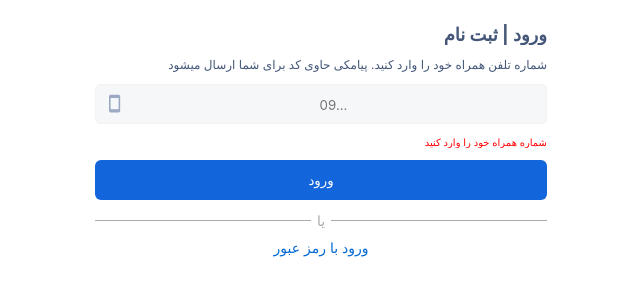
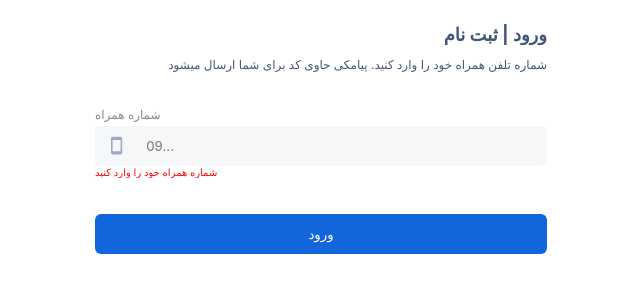
Before and after one commit to mohammadFeiz/bashgahemoshtarian, a React (Create React App) app: page / in a window 1280 px wide. Shown: the top 300 px of the page, without its empty margins (319-959 px from the left). Built offline with nearby package versions, Linux system fonts and the light colour scheme.

Commit message:
دریافت الماس ها از سرور . تکمبل فرم ثبت نام

```diff
--- a/src/App.js
+++ b/src/App.js
@@ -4,7 +4,7 @@ import AIOService from './npm/aio-service/aio-service';
 import apis from './apis';
 import Axios from 'axios';
 import {Icon} from '@mdi/react';
-import {mdiGift,mdiPoll,mdiHome,mdiHistory,mdiHelp, mdiWallet} from '@mdi/js';
+import {mdiGift,mdiPoll,mdiHome,mdiHistory,mdiHelp, mdiWallet, mdiAccountBoxOutline, mdiEmailOutline} from '@mdi/js';
 import Javayez from './pages/javayez/javayez';
 import ShakhesHa from './pages/shakhes-ha/shakhes-ha';
 import Khane from './pages/khane/khane';
@@ -24,37 +24,26 @@ export default class App extends Component{
     let isAutenticated = false;
     if(token){isAutenticated = true}
     this.state = {
-      isAutenticated,registered:true,number:'',firstName:'',lastName:'',email:'',token
+      isAutenticated,registered:true,token
     }
   }
   async onInterNumber(number){
     let res = await Axios.post('http://10.10.10.22:8081/sso/api/v1/user/twofactorauth', { Mobile: number })
+    console.log('onInterNumber',res);
     if (res.data.IsSuccess) {
-      this.setState({number,registered:!!res.data.Data.Status})
+      this.setState({registered:!!res.data.Data.Status})
       return true
     }
     else {
       return alert(res.data.Message);
     }
   }
-  async onInterCode(code){
-    let {number,registered} = this.state;
-    let firstName = '',lastName = '',email = '';
+  async onInterCode({number,code,FirstName,LastName,Email}){
     debugger;
-    if(!registered){
-      while(typeof firstName !== 'string' || firstName.length < 2){
-        firstName = window.prompt('نام کاربر','نام خود را وارد کنید');
-      }
-      while(typeof lastName !== 'string' || lastName.length < 2){
-        lastName = window.prompt('نام خانوادگی کاربر','نام خانوادگی خود را وارد کنید');
-      }
-      while(typeof email !== 'string' || !email){
-        email = window.prompt('ایمیل کاربر','آدرس ایمیل خود را وارد کنید');
-      }
-    }
+    code = code.toString();
     let res = await Axios.post(
       'http://10.10.10.22:8081/sso/api/v1/user/twofactorauthconfirm',
-      { mobile: number,OtpCode:code,FirstName:firstName,LastName:lastName,Email:email }
+      { mobile: number,OtpCode:code,FirstName,LastName,Email }
     )
     if (res.data.IsSuccess) {
       let token = res.data.Data.access_token;
@@ -66,26 +55,31 @@ export default class App extends Component{
       return 'دریافت کیف پول با مشکل مواجه شد'
     }
   }
-  onInterPassword(number, password){
+  onInterPassword({number, password}){
 
   }
   render(){
-    let {isAutenticated,token} = this.state;
+    let {isAutenticated,token,registered} = this.state;
     if(isAutenticated){
-      let mobile = this.tokenStorage.load('mobile')
-      while(typeof mobile !== 'string' || mobile.length < 11){
-        mobile = window.prompt('شماره همراه کاربر','شماره همراه خود را وارد کنید');
-      }
-      this.tokenStorage.save(mobile,'mobile');
-      return <Main token={token} mobile={mobile}/>
+      return <Main token={token} mobile={this.tokenStorage.load('mobile')}/>
+    }
+    let fields = [];
+    if(!registered){
+      fields = [
+        {label:'نام',field:'FirstName',type:'text',validations:[['required']],prefix:<Icon path={mdiAccountBoxOutline} size={1}/>},
+        {label:'نام خانوادگی',field:'LastName',type:'text',validations:[['required']],prefix:<Icon path={mdiAccountBoxOutline} size={1}/>},
+        {label:'ایمیل',field:'Email',type:'text',validations:[['required']],prefix:<Icon path={mdiEmailOutline} size={1}/>},
+      ]
     }
     return (
       <OTPLogin
         time={30}
+        verifiedCode={'1234'}
+        fields={fields}
         codeLength={5}
         onInterNumber={(number) => this.onInterNumber(number)}
-        onInterCode={(code) => this.onInterCode(code)}
-        onInterPassword={(number, password) => this.onInterPassword(number, password)}
+        onInterCode={(obj) => this.onInterCode(obj)}
+        //onInterPassword={(obj) => this.onInterPassword(obj)}
       />
     )
   }
@@ -140,7 +134,7 @@ class Main extends Component{
   }
   async getGems(){
     const {apis,mobile} = this.state;
-    let gems = await apis({api:'gems',parameter:{mobile}}) || 5000;
+    let gems = await apis({api:'gems',parameter:{mobile}});
     this.setState({gems})
   }
   async getHistory(){
--- a/src/npm/aio-form-react/aio-form-react.js
+++ b/src/npm/aio-form-react/aio-form-react.js
@@ -60,7 +60,7 @@ export default class AIOForm extends Component {
     }
   }
   getInput_text({className,value,onChange,options,disabled,style,placeholder,min,max}, input){
-    let props = {min,max,...input.attrs,autoHeight:input.autoHeight,type:input.type,value,className,onChange,options,disabled,style,placeholder,options,optionText:input.optionText,optionValue:input.optionValue};
+    let props = {min,max,...input.attrs,maxLength:input.maxLength,autoHeight:input.autoHeight,type:input.type,value,className,onChange,options,disabled,style,placeholder,options,optionText:input.optionText,optionValue:input.optionValue};
     let {defaults = {}} = this.props;
     let def = defaults[input.type]
     def = def === undefined?{}:def;
@@ -501,13 +501,13 @@ export default class AIOForm extends Component {
     }
   }
   render() {
-    let {tabs = [],style,className} = this.props;
+    let {tabs = [],style,className,rtl} = this.props;
     this.isThereError = false;
     return (
       <ReactVirtualDom
         layout={{
           attrs:{ref:this.dom},
-          className: 'aio-form' + (className?' ' + className:''),
+          className: 'aio-form' + (className?' ' + className:'') + (rtl?' rtl':''),
           style,
           column: [
             this.header_layout(),
@@ -587,7 +587,10 @@ class Input extends Component{
     }
   }
   onChange(value){
-    let {type,onChange} = this.props;
+    let {type,onChange,maxLength = Infinity} = this.props;
+    if(value && value.toString().length > maxLength){
+      value = value.toString().slice(0,maxLength);
+    }
     if (type === 'number') {
       if(value){value = +value;}
     }
@@ -595,7 +598,7 @@ class Input extends Component{
     clearTimeout(this.timer);
     this.timer = setTimeout(() => {
       onChange(value)
-    }, 800);
+    }, 400);
   }
   getOptions(uid){
     let {optionText,options} = this.props;
--- a/src/npm/aio-form-react/index.css
+++ b/src/npm/aio-form-react/index.css
@@ -240,23 +240,20 @@
   align-items: center;
   justify-content: center;
   padding: 0 12px;
-  border: 1px solid #d8d8d8;
   height: 100%;
   box-sizing: border-box;
 }
 
 .aio-form-affix {
-  color: #fff;
-  background: #bbb;
-  border: 1px solid #d8d8d8;
   border-radius: 0 4px 4px 0;
 }
 
 .aio-form-prefix {
-  color: #fff;
-  background: #bbb;
-  border: 1px solid #d8d8d8;
   border-radius: 4px 0 0 4px;
+}
+.aio-form.rtl .aio-form-prefix {
+  border-radius: 0px 4px 4px 0px;
+  border-left-width: 0;
 }
 
 .aio-form-affix.rtl {
@@ -288,12 +285,15 @@
   border-left-width: 0;
   border-top-left-radius: 0;
   border-bottom-left-radius: 0;
+  border-left-width: 0;
 }
 
 .aio-form-input.has-prefix.rtl {
   border-right-width: 0;
   border-top-right-radius: 0;
   border-bottom-right-radius: 0;
+  border-right-width: 0;
+
 }
 
 .aio-form-inline-error {
--- a/src/npm/aio-login/aio-login.js
+++ b/src/npm/aio-login/aio-login.js
@@ -1,9 +1,12 @@
 import React,{Component} from 'react';
 import RVD from './../../npm/react-virtual-dom/react-virtual-dom';
 import AIOStorage from './../../npm/aio-storage/aio-storage';
+import Form from './../../npm/aio-form-react/aio-form-react';
 import {Icon} from '@mdi/react';
 import {mdiCellphone,mdiLock,mdiLoading} from '@mdi/js';
+import $ from 'jquery';
 import './index.css';
+import { createRef } from 'react';
 export class OTPLogin extends Component{
     constructor(props){
       super(props);
@@ -41,9 +44,9 @@ export class OTPLogin extends Component{
       this.setState({ mode: 'inter-code'})
       this.changeNumber(number)
     }
-    async onInterCode(code) {
+    async onInterCode(model) {
       let {onInterCode} = this.props;
-      let res = await onInterCode(code);
+      let res = await onInterCode(model);
       if(typeof res === 'string') {
           this.setState({ error: res,mode:'error' })
       }
@@ -57,7 +60,7 @@ export class OTPLogin extends Component{
     }
     render(){
       let {mode,number,error,exactNumber} = this.state;
-      let {time,codeLength = 4} = this.props;
+      let {time,codeLength = 4,fields = [],verifiedCode,onInterPassword} = this.props;
       return (
         <RVD
           layout={{
@@ -70,7 +73,7 @@ export class OTPLogin extends Component{
                     time={time}
                     exactNumber={exactNumber}
                     onSubmit={(number)=>this.onInterPhone(number)}
-                    onInterPassword={(number,password)=>this.onInterPassword(number,password)}
+                    onInterPassword={!!onInterPassword?(number,password)=>this.onInterPassword(number,password):undefined}
                     getDelta={this.getDelta.bind(this)}
                   />
                 )
@@ -79,11 +82,13 @@ export class OTPLogin extends Component{
                 show:mode === 'inter-code',align:'h',
                 html:()=>(
                   <CodeForm
+                    verifiedCode={verifiedCode}
+                    fields={fields}
                     codeLength={codeLength}
                     number={number}
                     time={time}
                     getDelta={this.getDelta.bind(this)}
-                    onSubmit={async (code)=>await this.onInterCode(code)}
+                    onSubmit={async (model)=>await this.onInterCode(model)}
                     onClose={()=>this.setState({ mode: 'inter-phone'})}
                     onResend={async (number)=>await this.onInterPhone(number)}
                   />
@@ -101,12 +106,11 @@ export class OTPLogin extends Component{
   class NumberForm extends Component{
     constructor(props){
       super(props);
-      this.state = {number:props.exactNumber || '',password:'',error:!props.exactNumber?'شماره همراه خود را وارد کنید':'',remainingTime:props.time,mode:'otp'}
-    }
-    changeNumber(number){
-      let {exactNumber} = this.props;
-      if(exactNumber){number = exactNumber}
-      this.setState({number})
+      this.dom = createRef()
+      this.state = {
+        remainingTime:props.time,mode:'otp',
+        model:{number:props.exactNumber || '',password:''}
+      }
     }
     componentDidMount(){
       this.update()
@@ -121,21 +125,10 @@ export class OTPLogin extends Component{
         this.tiomeout = setTimeout(()=>this.update(),1000)
       }
     }
-    getError(number) {
-      if (!number || !number.length) { return 'شماره همراه خود را وارد کنید' }
-      if (number.indexOf('09') !== 0) { return 'شماره همراه باید با 09 شروع شود' }
-      if (number.length !== 11) { return 'شماره همراه باید 11 رقم باشد' }
-      return false;
-    }
-    onChangeNumber(e){
-      let value = e.target.value;
-      if (value.length > 11) { return }
-      this.setState({error:this.getError(value)})
-      this.changeNumber(value)
-    }
     async onSubmit(){
-      let {error,number,password,mode} = this.state;
-      if(error){return}
+      if(!!this.getNumberError() || !!this.getPasswordError()){return;}
+      let {mode,model} = this.state;
+      let {number,password} = model;
       if(mode === 'otp'){
         let {onSubmit} = this.props;
         await onSubmit(number)
@@ -144,38 +137,6 @@ export class OTPLogin extends Component{
         let {onInterPassword} = this.props;
         await onInterPassword(number,password);
       }
-    }
-    getInput(type){
-      let {number,mode,password} = this.state;
-      if(type === 'number'){
-        return (
-          <div className='otp-login-input'>
-            <div className='otp-login-input-icon'>
-              <Icon path={mdiCellphone} size={0.8} />
-            </div>
-            <input key={mode}
-              type='number' tabIndex={0}
-              onKeyDown={(e) => {if (e.keyCode === 13) { this.onSubmit() }}}
-              value={number} onChange={(e) => this.onChangeNumber(e)} placeholder='09...'
-            />
-          </div>
-        )
-      }
-      if(type === 'password'){
-        return (
-          <div className='otp-login-input'>
-            <div className='otp-login-input-icon'>
-              <Icon path={mdiLock} size={0.8} />
-            </div>
-            <input key={mode}
-              type='password' tabIndex={0}
-              onKeyDown={(e) => {if (e.keyCode === 13) { this.onSubmit() }}}
-              value={password} onChange={(e) => this.setState({password:e.target.value})}
-            />
-          </div>
-        )
-      }
-
     }
     title_layout(){
       return { html: 'ورود | ثبت نام', className: 'otp-login-text1' }
@@ -194,42 +155,59 @@ export class OTPLogin extends Component{
         return {html:'شماره تلفن همراه و رمز عبور را وارد کنید.',className:'otp-login-text2'}
       }
     }
-    inputs_layout(){
-      let {remainingTime,mode} = this.state;
-      if(remainingTime && mode === 'otp'){return false}
+    getNumberError(){
+      let {model} = this.state;
+      let {number} = model;
+      if(!number){return 'شماره همراه خود را وارد کنید'}
+      if(number.indexOf('09') !== 0){return 'شماره همراه باید با 09 شروع شود'}
+      if(number.length !== 11){return 'شماره همراه باید 11 رقم باشد'}
+      return false
+    }
+    getPasswordError(){
+      let {mode,model} = this.state;
+      let {password} = model;
+      if(mode !== 'password'){return false}
+      if(password.length < 6){return 'رمز عبور باید شامل حداقل 6 کاراکتر باشد'}
+      return false
+    }
+    form_layout(){
+      let {model,mode,remainingTime} = this.state;
+      if(remainingTime){return false}
+      let {exactNumber} = this.props;
       return {
-        gap:12,
-        column:[
-          {style:{padding:'0 12px'},html: ()=>this.getInput('number')},
-          { show:mode === 'password',style:{padding:'0 12px'},html: ()=>this.getInput('password') }
-        ]
-      }
-    }
-    error_layout(){
-      let {error,remainingTime,mode,password} = this.state;
-      if(remainingTime && mode === 'otp'){return false}
-      return {
-        className:'otp-login-error-container',
-        column:[
-          { show:!!error,html: error, align: 'v', className: 'otp-login-error'},
-          { show:mode === 'password' && password.length < 6,html: 'رمز عبور باید حداقل 6 کاراکتر باشد', align: 'v', className: 'otp-login-error'}
-        ]
-      }
-    }
-    submit_layout(){
-      let {error,remainingTime,mode,password} = this.state;
-      if(remainingTime && mode === 'otp'){return false}
-      return {
-        style:{padding:'0 12px'},
-        html: (
-          <SubmitButton
-            disabled={!!error || (mode === 'password' && password.length < 6)}
-            onClick={async () => await this.onSubmit()}
+        html:(
+          <Form
+            lang='fa'
+            style={{direction:'ltr'}}
+            model={model}
+            onChange={(model)=>this.setState({model})}
+            inputs={[
+              {
+                type:'text',field:'model.number',prefix:<Icon path={mdiCellphone} size={0.8}/>,placeholder:'09...',
+                label:'شماره همراه',disabled:!!exactNumber,
+                validations:[['function',()=>this.getNumberError()]]
+              },
+              {
+                show:mode === 'password',type:'password',field:'model.password',prefix:<Icon path={mdiLock} size={0.8}/>,
+                label:'پسوورد',
+                validations:[['function',()=>this.getPasswordError()]]
+              }
+            ]}
           />
         )
       }
     }
+    submit_layout(){
+      let {remainingTime,mode} = this.state;
+      if(remainingTime && mode === 'otp'){return false}
+      return {
+        style:{padding:'0 12px'},
+        html: (<SubmitButton disabled={!!this.getNumberError() || !!this.getPasswordError()} onClick={async () => await this.onSubmit()}/>)
+      }
+    }
     changeMode_layout(){
+      let {onInterPassword} = this.props;
+      if(!onInterPassword){return false}
       let {mode} = this.state;
       return {
         column:[
@@ -241,14 +219,13 @@ export class OTPLogin extends Component{
               {flex:1,html:<div className='otp-login-splitter'></div>,align:'v'},
             ]
           },
+          {size:12},
           {
+            align:'vh',
             html:(
               <button
-                className='otp-login-change-mode'
-                onClick={()=>{
-                  this.setState({mode:mode === 'otp'?'password':'otp',password:''})
-                  this.changeNumber('')
-                }}
+                className='otp-login-text4'
+                onClick={()=>this.setState({mode:mode === 'otp'?'password':'otp',model:{number:'',password:''}})}
               >{mode === 'otp'?'ورود با رمز عبور':'ورود با کد یکبار مصرف'}</button>
             ),
             className:'p-h-12 of-visible'
@@ -261,6 +238,7 @@ export class OTPLogin extends Component{
         <RVD
           layout={{
             className:'otp-login-form',
+            attrs:{ref:this.dom,onKeyDown:(e)=>{if(e.keyCode === 13){this.onSubmit()}}},
             column: [
               {
                 className:'of-visible',
@@ -269,8 +247,7 @@ export class OTPLogin extends Component{
                   {size:12},
                   this.subtitle_layout(),
                   {size:12},
-                  this.inputs_layout(),
-                  this.error_layout(),
+                  this.form_layout(),
                   this.submit_layout(),
                   {size:12},
                   this.changeMode_layout()
@@ -287,37 +264,69 @@ export class OTPLogin extends Component{
   class CodeForm extends Component{
     constructor(props){
       super(props);
-      this.state = {code:'',recode:false}
+      let model = {code:''};
+      this.state = {recode:false,model}
       this.update();
     }
     label_layout(){
       let {number} = this.props;
       return {
         column:[
-          {html: 'کد تایید را وارد کنید',className: 'otp-login-text1'},
-          { size: 12 },
-          {html: `کد تایید برای شماره ${number} پیامک شد`,className: 'otp-login-text2'}
+          {html: `کد تایید برای شماره ${number} پیامک شد`,className: 'otp-login-text1'}
         ]
       }
     }
     input_layout(){
-      let {code} = this.state;
-      let {codeLength} = this.props;
+      let {model} = this.state;
+      let {codeLength,fields} = this.props;
+      fields = [...fields.map((o)=>{return {...o,field:'model.' + o.field}})]
+      fields.push({
+        type:'number',field:'model.code',label:'کد پیامک شده',placeholder:Array(codeLength).fill('-').join(''),theme:{inputStyle:{fontSize:32,letterSpacing:24}},
+        maxLength:codeLength
+      })
+
       return {
+        flex:1,
         style:{padding:'0 12px'},
-        html: (
-          <div className='otp-login-input'>
-            <input className='otp-login-code' type='number' value={code} onChange={(e) => this.onChange(e.target.value)} maxLength={codeLength} placeholder='- - - -'/>
-          </div>
-        )
+        column:[
+          {
+            html:()=>(
+              <Form
+                rtl={true}
+                lang='fa'
+                model={model}
+                onChange={(model)=>this.setState({model})}
+                inputs={fields}
+              />
+            )
+          }
+        ]
       }
     }
+    onSubmit(){
+      let {onSubmit,number} = this.props;
+      let {model} = this.state;
+      onSubmit({...model,number})
+    }
+    isDisabled(){
+      let {model} = this.state;
+      let {codeLength,fields,verifiedCode} = this.props;
+      let {code} = model;
+      for(let i = 0; i < fields.length; i++){
+        let field = fields[i];
+        if(!this.state.model[field.field]){return true}
+      }
+      if(verifiedCode !== undefined){
+        if(verifiedCode.toString() === code.toString()){return false}
+      }
+      if(isNaN(+code)){return true}
+      return code.toString().length !== codeLength
+    }
     submit_layout(){
-      let {onSubmit,codeLength} = this.props;
-      let {code} = this.state;
+      let disabled = this.isDisabled()
       return {
-        style:{padding:'0 12px'},
-        html: (<SubmitButton disabled={isNaN(+code) || code.length !== codeLength} onClick={async () => await onSubmit(code)}/>)
+        style:{padding:'0 12px',marginBottom:12},
+        html: (<SubmitButton disabled={disabled} onClick={() => this.onSubmit()}/>)
       }
     }
     update(){
@@ -330,16 +339,11 @@ export class OTPLogin extends Component{
         this.tiomeout = setTimeout(()=>this.update(),1000)
       }
     }
-    onChange(code){
-      let {codeLength} = this.props;
-      if (code.length > codeLength) { return }
-      this.setState({code});
-    }
     remainingTime_layout(){
       let {recode,remainingTime} = this.state;
       if(recode || !remainingTime){return false}
       return {
-        gap: 3,className: 'otp-login-text3', align: 'h',
+        gap: 3,className: 'otp-login-text3 m-b-12', align: 'h',
         row: [
           { html: `${remainingTime} ثانیه`, style: {fontWeight:'bold' }},
           { html: 'مانده تا دریافت مجدد کد' }
@@ -349,24 +353,21 @@ export class OTPLogin extends Component{
     recode_layout(){
       let {number,onResend} = this.props;
       let {recode} = this.state;
-      if(!recode){return false}
       return {
-        style:{padding:'0 12px'}, show: recode, align: 'h',
-        html: (
-          <button className='button-3' style={{ width: 'fit-content' }}
-            onClick={async () => {
-              await onResend(number);
-              this.update();
-            }}
-          >دریافت مجدد کد</button>
-        )
+        show:!!recode,
+        attrs: { onClick: async () =>{
+          await onResend(number);
+          this.update();
+        } },
+        className: 'otp-login-text4',
+        html: 'دریافت مجدد کد',align:'vh'
       }
     }
     changePhone_layout(){
       let {onClose} = this.props;
       return {
         attrs: { onClick: () => onClose() },
-        className: 'otp-login-change-phone',
+        className: 'otp-login-text4',align:'vh',
         html: 'تغییر شماره تلفن یا ورود با رمز'
       }
     }
@@ -379,12 +380,9 @@ export class OTPLogin extends Component{
               this.label_layout(),
               { size: 24 },
               this.input_layout(),
-              { size: 16 },
               this.submit_layout(),
-              { size: 16 },
               this.remainingTime_layout(),
               this.recode_layout(),
-              { size: 12 },
               this.changePhone_layout()
             ]
           }}
--- a/src/npm/aio-login/index.css
+++ b/src/npm/aio-login/index.css
@@ -1,9 +1,23 @@
 
-.otp-login-code {
-    color:#999;
-    text-align:center;
-    font-size:24px;
-    letter-spacing: 12px;
+.otp-login{
+    font-size:14px;
+    font-family:inherit;
+    direction:rtl;
+}
+.otp-login .aio-form{
+    background: none;
+}
+.otp-login .aio-form-body{
+    padding:12px;
+    background: none;
+}
+.otp-login .aio-form-prefix{
+    background:#f6f7f9;
+    color:#9ba9c3;
+}
+.otp-login .aio-form-affix{
+    background:#f6f7f9;
+    color:#9ba9c3;
 }
 .otp-login-or{
     font-size:14px;
@@ -13,30 +27,6 @@
     height:1px;
     background:#aaa;
     width:100%;
-}
-.otp-login-change-mode{
-    width:100%;
-    background: none;
-    border: 0;
-    color: #0369d5;
-    cursor: pointer;
-    font-family: inherit;
-    height: 36px;
-    user-select: none;
-    -webkit-user-select: none;
-    font-size: 14px;
-}
-.otp-login-change-phone{
-    width:100%;
-    border: 0;
-    color: #0369d5;
-    cursor: pointer;
-    font-family: inherit;
-    padding:0 16px;
-    user-select: none;
-    -webkit-user-select: none;
-    font-size: 14px;
-    font-weight: bold;
 }
 .otp-login-text1{
     font-size:18px;
@@ -48,14 +38,24 @@
     font-size:12px;
     color:#445778;
     padding:0 12px;
+    margin-bottom:6px;
 }
 .otp-login-text3{
     padding:0 12px;
     font-size:12px;
-    color:#FFF;
 }
-.otp-login-error-container{
-    margin:12px 0;
+.otp-login-text4{
+    border: 0;
+    color: #0369d5;
+    background:none;
+    cursor: pointer;
+    font-family: inherit;
+    padding:0 16px;
+    user-select: none;
+    -webkit-user-select: none;
+    font-size: 14px;
+    font-weight: bold;
+    margin-bottom:12px;
 }
 .otp-login-error{
     padding:0 12px;
@@ -69,33 +69,22 @@
     border-radius:12px;
     max-width:500px;
 }
-.otp-login-input{
+.otp-login .aio-form-input{
+    background:#f6f7f9;
     height:40px;
-    background:#f6f7f9;
-    box-shadow:inset 0 0 3px 0px rgb(0 0 0 / 5%);
     outline:none;
+    border-radius:6px;
     border:none;
-    display:flex;
-    border-radius:6px;
-    width:100%;
-    direction:ltr;
-    font-Family:inherit;
+
 }
-.otp-login-input input{
-    flex:1;
-    border:none;
-    outline:none;
-    background:none;
-    height:100%;
-    width:100%;
+.otp-login .aio-form{
+    overflow:visible;
+    margin-bottom:36px;
 }
-.otp-login-input-icon{
-    width:40px;
-    display:flex;
-    align-items: center;
-    justify-content: center;
-    color:#9ba9c3;
+.otp-login .aio-form-body{
+    overflow:visible;
 }
+
 .otp-login-submit{
     height:40px;
     width:100%;
@@ -106,4 +95,8 @@
     display:flex;
     align-items: center;
     justify-content: center;
+    cursor:pointer;
 }
+.otp-login-submit:disabled{
+    cursor:not-allowed;
+}
```
Also changed, not shown: src/apis.js (+3 -4 lines).
